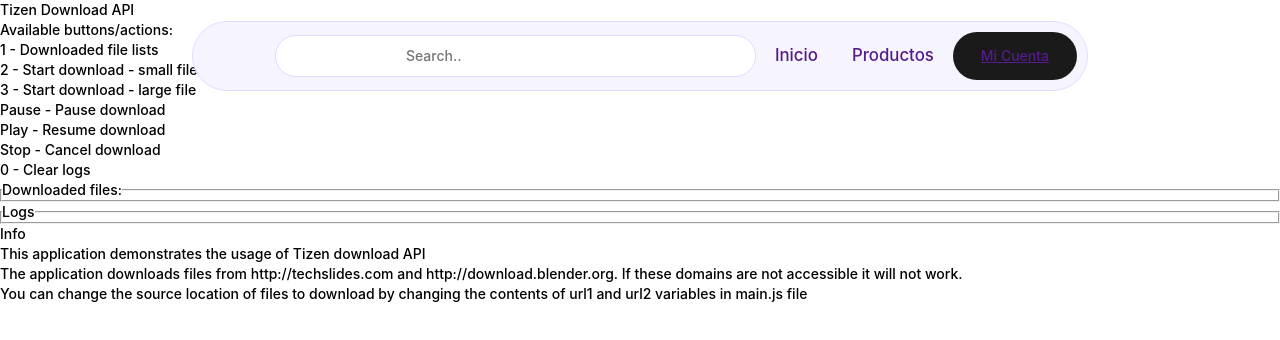
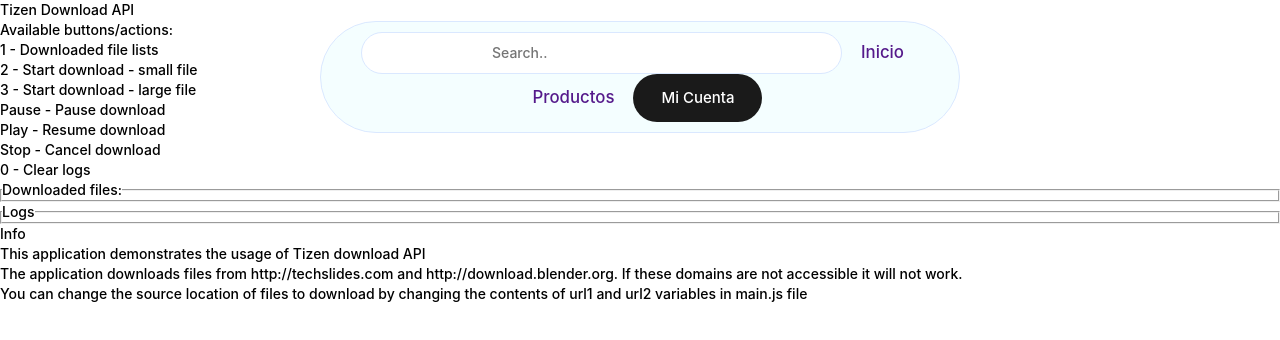
Before and after one commit to ysEnmanuel/Tienda-Web, a plain HTML site: page index.html in a window 1280 px wide. Drawn offline with Linux system fonts and the light colour scheme.

Commit message:
Update styles and restructure HTML for improved layout and design

```diff
--- a/css/style.css
+++ b/css/style.css
@@ -10,21 +10,21 @@
 
 .search {
     background-color: #ffffff;
-    border: 1px solid #e4daff;
+    border: 1px solid #dae8ff;
     border-radius: 100px;
     color: #aba5bb;
     padding: 10px 130px;
 }
 
 .menu {
-    background-color: #f6f4ff;
-    border: 1px solid #e4daff;
+    background-color: #f4feff;
+    border: 1px solid #dae8ff;
     border-radius: 100px;
     justify-content: right;
     align-items: center;
     margin-top: 1.5rem;
-    margin-left: 5%;
-    margin-right: 5%;
+    margin-left: 15%;
+    margin-right: 15%;
     display: flex;
     position: fixed;
     inset: 0% 10% auto;
@@ -40,6 +40,13 @@
     padding: 1rem 2rem;
     transition: transform .2s ease-in-out, background-color .3s;
     font-size: 15px;
+}
+
+.menu button a{
+    color: #fff;
+    text-decoration: none;
+    font-size: 15px;
+    font-weight: 550;
 }
 
 nav ul {
```
Also changed, not shown: index.html (+9 -6 lines).
